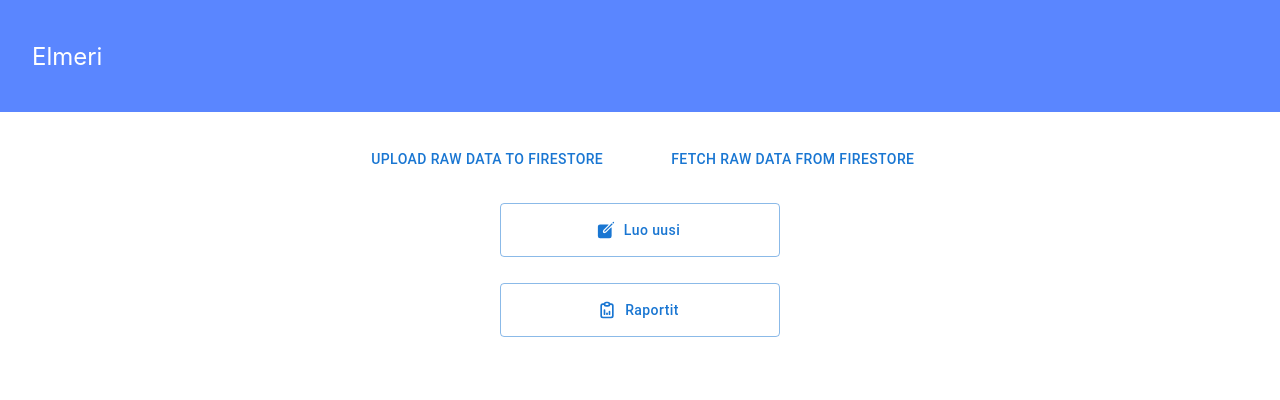
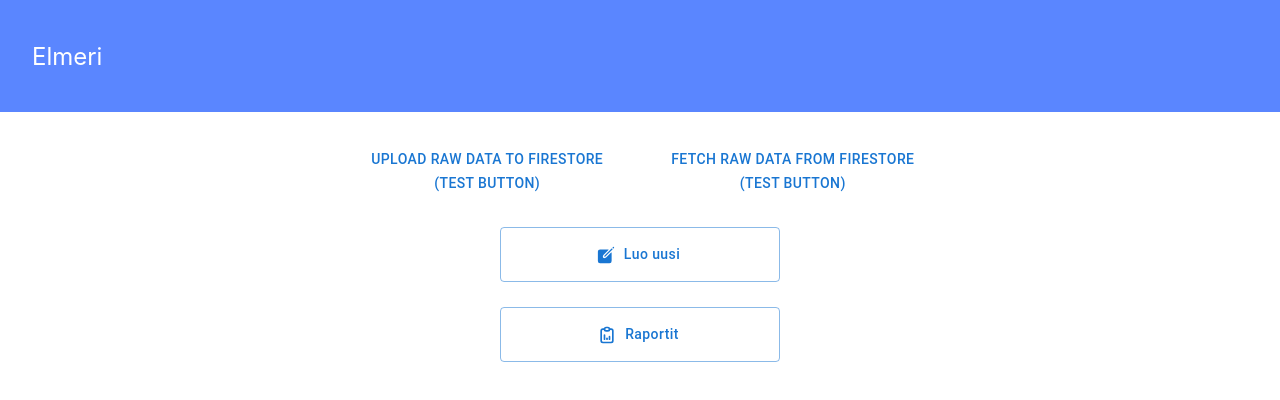
Before and after one commit to Saanah/Elmeri, a React (Create React App) app: page / in a window 1280 px wide. Shown: the top 400 px of the page. Built offline with nearby package versions, Linux system fonts and the light colour scheme; no server answers.

Commit message:
firestore raakadatan tallennus, pieniä korjauksia

```diff
--- a/src/components/RaportRawDataFirestore.jsx
+++ b/src/components/RaportRawDataFirestore.jsx
@@ -12,29 +12,30 @@ import {
 
 export default function RaportRawDataFirestore() {
   const raportRawDataCollection = collection(firestoreDb, "raport_raw_data");
-  const raportData = JSONDummyData;
+  const raportData = JSONDummyData;  //Täytyy tulevaisuudessa vaihtaa inputtien datoihin
 
   //Tietojen lataus firestoreen
   async function uploadRawRaportDataToFirestore() {
     try {
-      const raportData = JSONDummyData;
       const docRef = await addDoc(raportRawDataCollection, raportData);
       const id = docRef.id;
       console.log(`Raport data uploaded successfully with id of ${id}!`);
       await setDoc(doc(firestoreDb, `raport_raw_data/${id}`), { id }, { merge: true }); //generoidun id:n lisääminen dokumenttiin
-    } catch (error) {
+    }
+    catch (error) {
       console.error("Error uploading raport data:", error);
     }
   }
 
-  //Tietojen haku ja loggaus konsoliin (testing)
+  //Tietojen haku ja loggaus konsoliin (lähinnä testaukseen)
   async function fetchAndLogRaportDataFromFirestore() {
     try {
       const raportRawDataSnapshot = await getDocs(raportRawDataCollection);
       const fetchedRaportData = raportRawDataSnapshot.docs.map((doc) => doc.data());
       console.log("Fetched data:");
       console.log(JSON.stringify(fetchedRaportData, null, 2));
-    } catch (error) {
+    }
+    catch (error) {
       console.error("Error fetching raport data:", error);
     }
   }
@@ -42,10 +43,10 @@ export default function RaportRawDataFirestore() {
   return (
     <div>
       <Button onClick={uploadRawRaportDataToFirestore}>
-        Upload raw data to firestore
+        Upload raw data to firestore (TEST BUTTON)
       </Button>
       <Button onClick={fetchAndLogRaportDataFromFirestore}>
-        Fetch raw data from firestore
+        Fetch raw data from firestore (TEST BUTTON)
       </Button>
     </div>
   );
--- a/src/test.json
+++ b/src/test.json
@@ -2,7 +2,7 @@
   "raport_raw_data": [
     {
       "raportName": "Elmeri_12.20.2023",
-      "date_created": "12.20.2023",
+      "date_created": "20.12.2023",
       "observer": "Kalle",
       "pdf": "",
       "totalDefiencyScore": 58,
```
